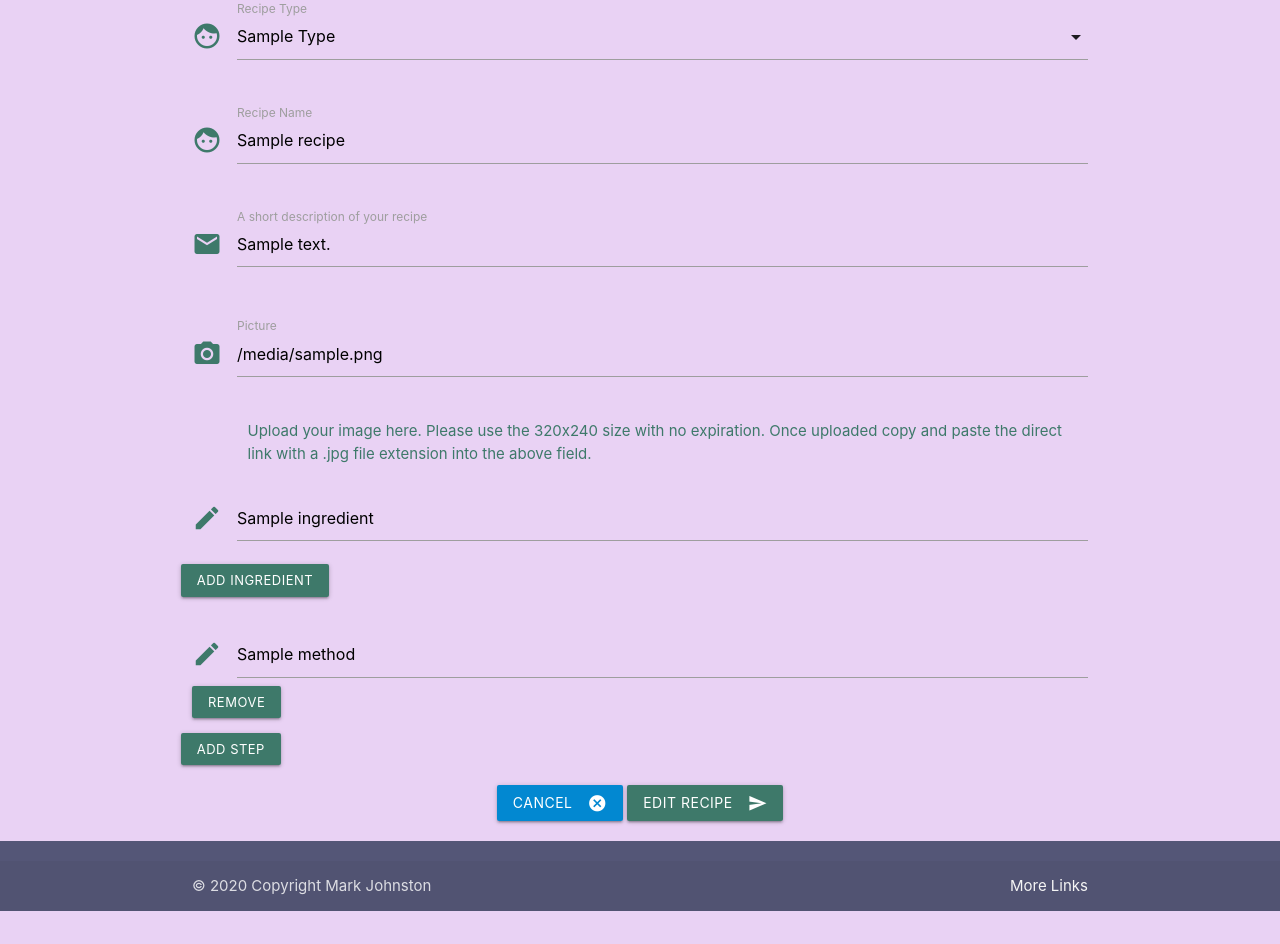
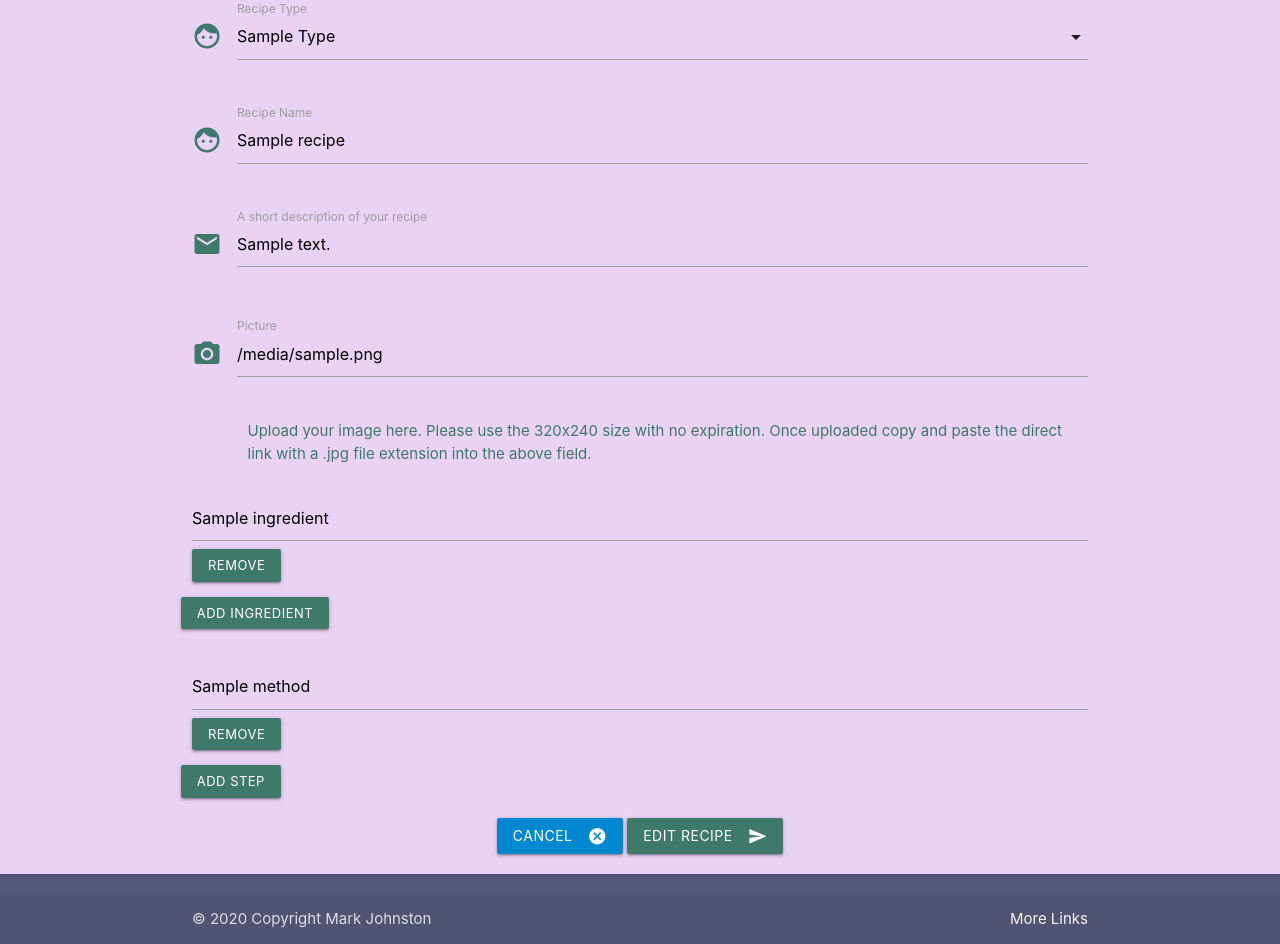
Before and after one commit to markj0hnst0n/LeMunch, a Flask app: template templates/edit_recipe.html in a window 1280 px wide. Shown: the part 181-1125 px from the top of the page. Before the commit the page ends 1092 px from the top, so only its background shows below. Run offline with Flask 2, Linux system fonts and the light colour scheme; the template is opened without the code that fills it: most values are stand-ins (such as "Sample title", 1, 10 or a date in 2020); some libraries are stand-ins or nearby versions.

Commit message:
working on remove buttons for method steps and ingredients

```diff
--- a/templates/edit_recipe.html
+++ b/templates/edit_recipe.html
@@ -52,15 +52,16 @@
             <div class="row">
                 <div class="input-field col s12 ingredient_fields_wrapper">
                     {% for ingredient in ingredients %}
-                    {% if ingredient == 0 %}
-                    <i class="material-icons prefix">edit</i>
-                    <input id="ingredients" type="text" name="ingredients" maxlength="30" value="{{ recipe.ingredients[ingredient] }}" class="validate" required />
-                    <label for="ingredients">Ingredients</label>
-                    <a href="#" class="btn-small btn-colour waves-effect waves-light remove_field">Remove</a>
+                    {% if ingredients == 0 %}
+                    <div>
+                        <label for="ingredient">Ingredient</label>
+                        <input id="ingredient" type="text" name="ingredient" maxlength="30" value="{{ recipe.ingredients[ingredient] }}" class="validate" required />
+                        <a href="#" class="btn-small waves-effect waves-light btn-colour remove_field">Remove</a>
+                    </div>
                     {% else %}
                     <div>
-                        <i class="material-icons prefix">edit</i>
-                        <input id="ingredients" type="text" name="ingredients" maxlength="30" value="{{ recipe.ingredients[ingredient] }}" class="validate" required />
+                        <input id="ingredient" type="text" name="ingredient" maxlength="30" value="{{ recipe.ingredients[ingredient] }}" class="validate" required />
+                        <a href="#" class="btn-small waves-effect waves-light btn-colour remove_field">Remove</a>
                     </div>
                     {% endif %}
                     {% endfor %}
@@ -71,12 +72,15 @@
                 <div class="input-field col s12 method_fields_wrapper">
                     {% for step in method_steps %}
                     {% if step == 0 %}
-                    <i class="material-icons prefix">edit</i>
-                    <input id="method" type="text" name="method" maxlength="30" value="{{ recipe.method[step] }}" class="validate" required />
-                    <label for="method">Method</label>
+                    <div>
+                        <label for="method">Method</label>
+
+                        <input id="method" type="text" name="method" maxlength="30" value="{{ recipe.method[step] }}" class="validate" required />
+                        <a href="#" class="btn-small waves-effect waves-light btn-colour remove_field">Remove</a>
+                    </div>
                     {% else %}
                     <div>
-                        <i class="material-icons prefix">edit</i>
+
                         <input id="method" type="text" name="method" maxlength="30" value="{{ recipe.method[step] }}" class="validate" required />
                         <a href="#" class="btn-small waves-effect waves-light btn-colour remove_field">Remove</a>
                     </div>
```
